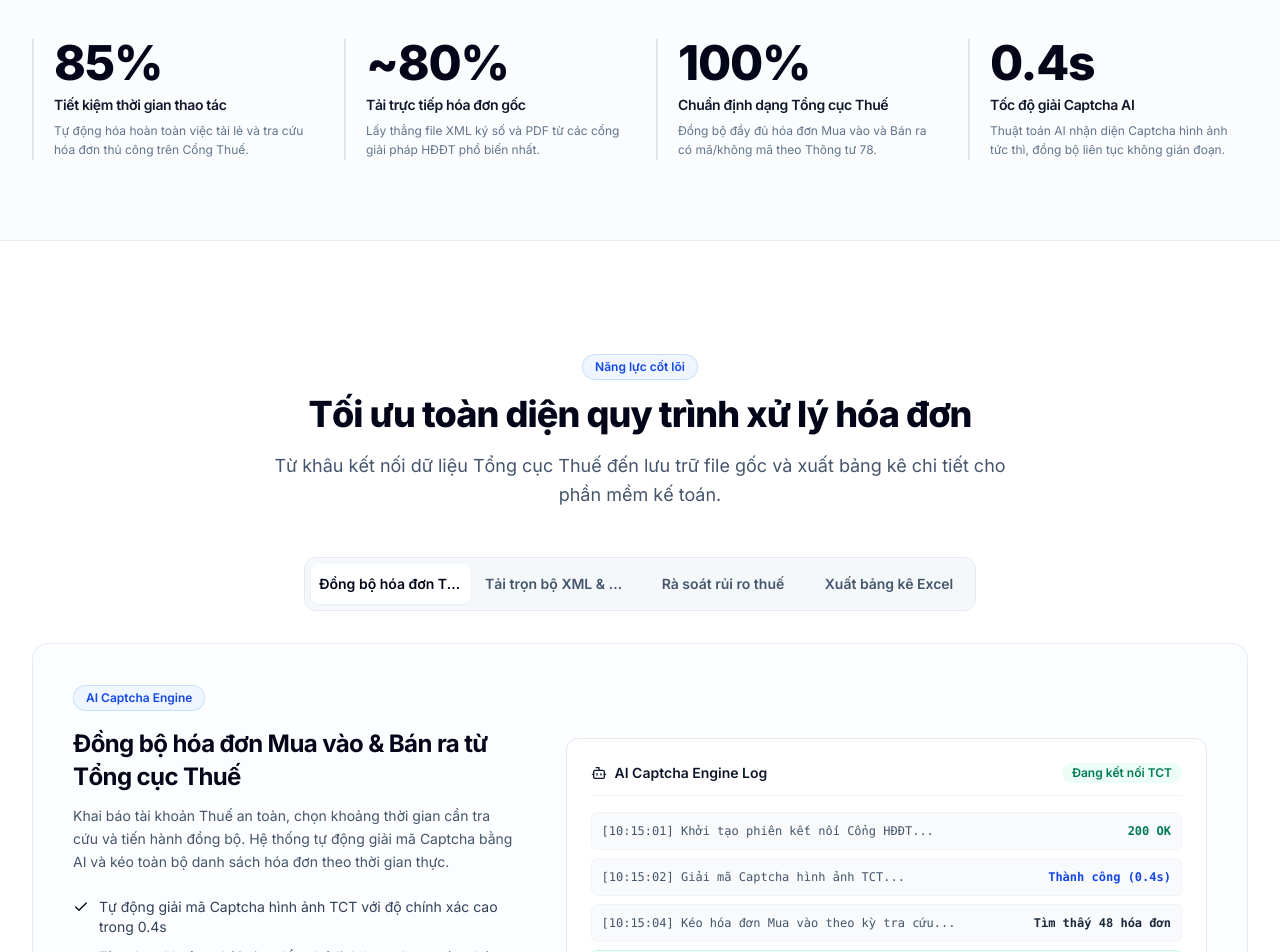
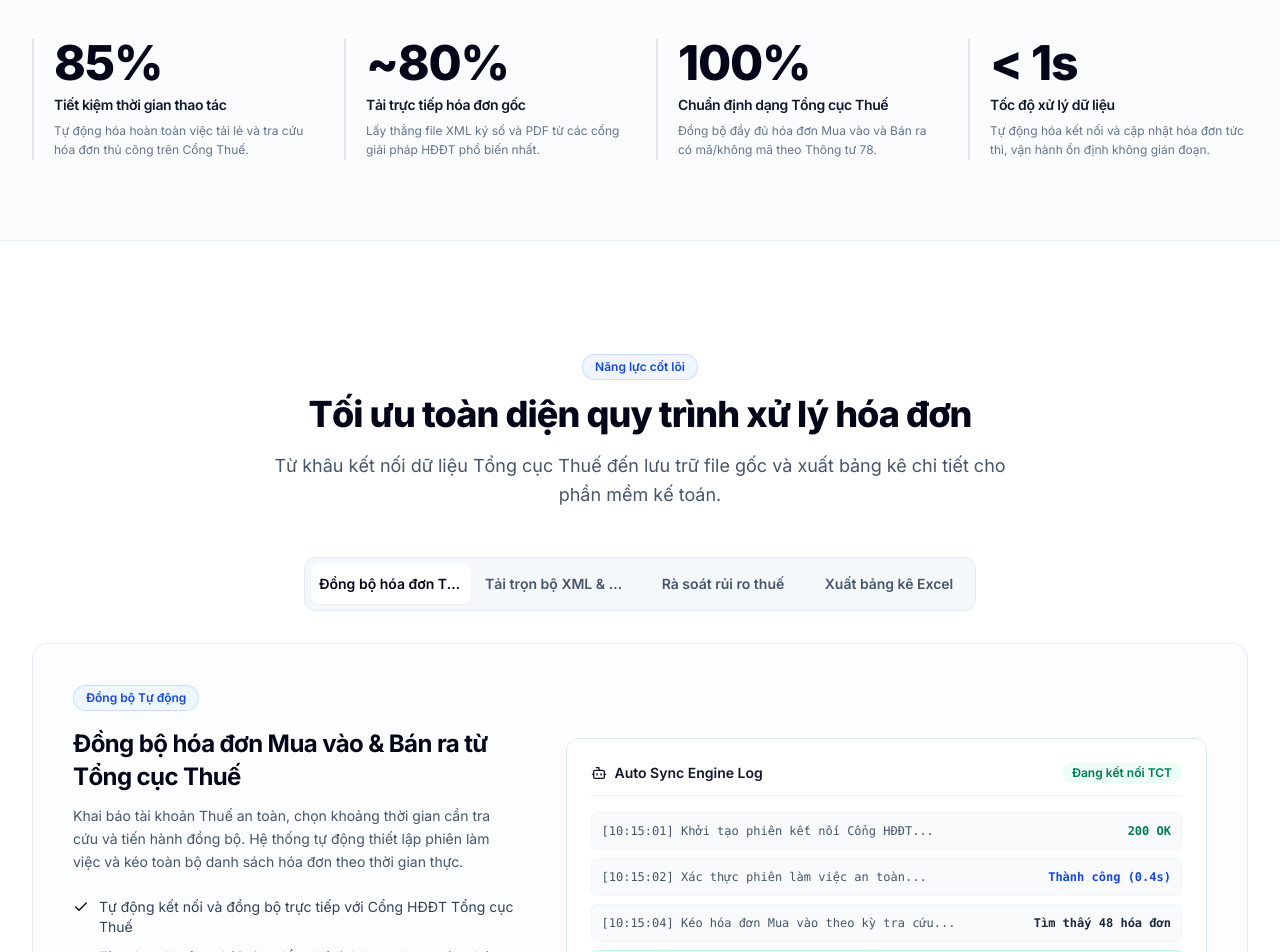
Before and after one commit to tergitran/nextinvoice-landing, a Next.js app: page / in a window 1280 px wide. Shown: the part 780-1732 px from the top of the page. Built offline with nearby package versions, Linux system fonts and the light colour scheme; no server answers.

Commit message:
refactor(landing): remove captcha mentions and improve copy

```diff
--- a/src/components/ComparisonSection.tsx
+++ b/src/components/ComparisonSection.tsx
@@ -9,8 +9,8 @@ import { REGISTER_URL } from "@/lib/constants";
 const comparisons = [
   {
     feature: "Đăng nhập & Lấy dữ liệu Tổng cục Thuế",
-    manual: "Đăng nhập thủ công, gõ captcha nhiều lần, trang Thuế thường xuyên quá tải hoặc gián đoạn.",
-    nextInvoice: "Đồng bộ nhanh chóng theo khoảng thời gian tùy chọn (ngày, tháng, quý), tự động giải Captcha bằng AI trong 0.4s.",
+    manual: "Đăng nhập thủ công từng lần, tra cứu đơn lẻ, trang Thuế thường xuyên quá tải hoặc gián đoạn.",
+    nextInvoice: "Đồng bộ tự động theo khoảng thời gian tùy chọn (ngày, tháng, quý) nhanh chóng chỉ với 1 cú click.",
   },
   {
     feature: "Tải file bản gốc XML & PDF",
--- a/src/components/FaqSection.tsx
+++ b/src/components/FaqSection.tsx
@@ -7,8 +7,8 @@ import { SectionHeader } from "@/components/ui/section-header";
 
 const faqs = [
   {
-    q: "Next Invoice có tự động giải mã Captcha của Tổng cục Thuế không?",
-    a: "Có. Hệ thống tích hợp sẵn Microservice trí tuệ nhân tạo (AI Engine) chuyên giải mã Captcha hình ảnh của Cổng HĐĐT Tổng cục Thuế với độ chính xác cao trong vòng chưa đến 0.5 giây. Bạn không cần phải ngồi gõ captcha bằng tay.",
+    q: "Next Invoice có tự động đồng bộ hóa đơn mà không cần thao tác thủ công không?",
+    a: "Có. Hệ thống tự động xử lý toàn bộ quy trình kết nối và đồng bộ dữ liệu hóa đơn Mua vào & Bán ra từ Cổng HĐĐT Tổng cục Thuế. Bạn chỉ cần chọn khoảng thời gian cần tra cứu hoặc đặt lịch tự động, hệ thống sẽ kéo toàn bộ dữ liệu về một cách chính xác.",
   },
   {
     q: "Phần mềm có tải được file XML và PDF gốc có chữ ký số không?",
--- a/src/components/FeatureTabsSection.tsx
+++ b/src/components/FeatureTabsSection.tsx
@@ -10,12 +10,12 @@ const features = [
   {
     id: "sync",
     tabTitle: "Đồng bộ hóa đơn TCT",
-    badge: "AI Captcha Engine",
+    badge: "Đồng bộ Tự động",
     title: "Đồng bộ hóa đơn Mua vào & Bán ra từ Tổng cục Thuế",
     description:
-      "Khai báo tài khoản Thuế an toàn, chọn khoảng thời gian cần tra cứu và tiến hành đồng bộ. Hệ thống tự động giải mã Captcha bằng AI và kéo toàn bộ danh sách hóa đơn theo thời gian thực.",
+      "Khai báo tài khoản Thuế an toàn, chọn khoảng thời gian cần tra cứu và tiến hành đồng bộ. Hệ thống tự động thiết lập phiên làm việc và kéo toàn bộ danh sách hóa đơn theo thời gian thực.",
     highlights: [
-      "Tự động giải mã Captcha hình ảnh TCT với độ chính xác cao trong 0.4s",
+      "Tự động kết nối và đồng bộ trực tiếp với Cổng HĐĐT Tổng cục Thuế",
       "Tùy chọn khoảng thời gian đồng bộ linh hoạt theo ngày, tháng, quý",
       "Kéo đầy đủ danh sách hóa đơn Mua vào và Bán ra có mã/không mã",
       "Theo dõi tiến trình đồng bộ trực quan theo từng phân đoạn",
@@ -143,7 +143,7 @@ export default function FeatureTabsSection() {
                     <div className="flex items-center justify-between border-b border-slate-100 pb-3 gap-2">
                       <div className="flex items-center gap-2 min-w-0">
                         <Bot className="h-4 w-4 text-slate-900 shrink-0" />
-                        <span className="font-semibold text-slate-900 text-sm truncate">AI Captcha Engine Log</span>
+                        <span className="font-semibold text-slate-900 text-sm truncate">Auto Sync Engine Log</span>
                       </div>
                       <span className="shrink-0 rounded-full bg-emerald-50 px-2.5 py-0.5 text-xs font-semibold text-emerald-700">
                         Đang kết nối TCT
@@ -156,7 +156,7 @@ export default function FeatureTabsSection() {
                         <span className="text-emerald-700 font-semibold shrink-0">200 OK</span>
                       </div>
                       <div className="flex flex-col sm:flex-row sm:items-center justify-between rounded-md bg-slate-50 p-2.5 border border-slate-100 gap-1">
-                        <span className="truncate">[10:15:02] Giải mã Captcha hình ảnh TCT...</span>
+                        <span className="truncate">[10:15:02] Xác thực phiên làm việc an toàn...</span>
                         <span className="text-blue-700 font-semibold shrink-0">Thành công (0.4s)</span>
                       </div>
                       <div className="flex flex-col sm:flex-row sm:items-center justify-between rounded-md bg-slate-50 p-2.5 border border-slate-100 gap-1">
--- a/src/components/HeroSection.tsx
+++ b/src/components/HeroSection.tsx
@@ -66,7 +66,7 @@ export default function HeroSection() {
             transition={{ duration: 0.5, delay: 0.16, ease: [0.16, 1, 0.3, 1] }}
             className="mt-4 text-base sm:text-lg text-slate-700 leading-relaxed font-normal"
           >
-            Tiên phong công nghệ <strong>AI giải mã Captcha 0.4s</strong>, Next Invoice tự động đồng bộ hóa đơn Mua vào - Bán ra, tải trọn bộ XML & PDF gốc có chữ ký số và cảnh báo rủi ro người bán tức thì.
+            Tự động hóa toàn diện quy trình đồng bộ hóa đơn Mua vào - Bán ra trực tiếp từ Cổng Thuế theo thời gian thực, tải trọn bộ XML & PDF gốc có chữ ký số và cảnh báo rủi ro người bán tức thì.
           </motion.p>
 
           {/* CTA Action Buttons */}
--- a/src/components/PricingSection.tsx
+++ b/src/components/PricingSection.tsx
@@ -18,7 +18,7 @@ const plans = [
     features: [
       "Quản lý 01 Mã số thuế (MST)",
       "Đồng bộ hóa đơn Mua vào & Bán ra từ TCT",
-      "Tự động giải Captcha bằng AI",
+      "Tự động đồng bộ hóa đơn thông minh",
       "Tải file gốc XML ký số & PDF bản in",
       "Kiểm tra rủi ro trạng thái Người bán",
       "Xuất bảng kê Excel chuẩn kế toán",
@@ -38,7 +38,7 @@ const plans = [
     features: [
       "Quản lý lên tới 03 Mã số thuế (MST)",
       "Đồng bộ nhanh không giới hạn lượt tra cứu",
-      "Ưu tiên tốc độ giải Captcha AI tức thì",
+      "Ưu tiên tốc độ đồng bộ và băng thông cao",
       "Tải trọn bộ file ZIP hóa đơn gốc",
       "Cảnh báo rủi ro thuế & hóa đơn hủy",
       "Xuất Excel định dạng chuẩn MISA / Fast / Bravo",
--- a/src/components/StatsSection.tsx
+++ b/src/components/StatsSection.tsx
@@ -19,9 +19,9 @@ const stats = [
     description: "Đồng bộ đầy đủ hóa đơn Mua vào và Bán ra có mã/không mã theo Thông tư 78.",
   },
   {
-    value: "0.4s",
-    label: "Tốc độ giải Captcha AI",
-    description: "Thuật toán AI nhận diện Captcha hình ảnh tức thì, đồng bộ liên tục không gián đoạn.",
+    value: "< 1s",
+    label: "Tốc độ xử lý dữ liệu",
+    description: "Tự động hóa kết nối và cập nhật hóa đơn tức thì, vận hành ổn định không gián đoạn.",
   },
 ];
 
```
